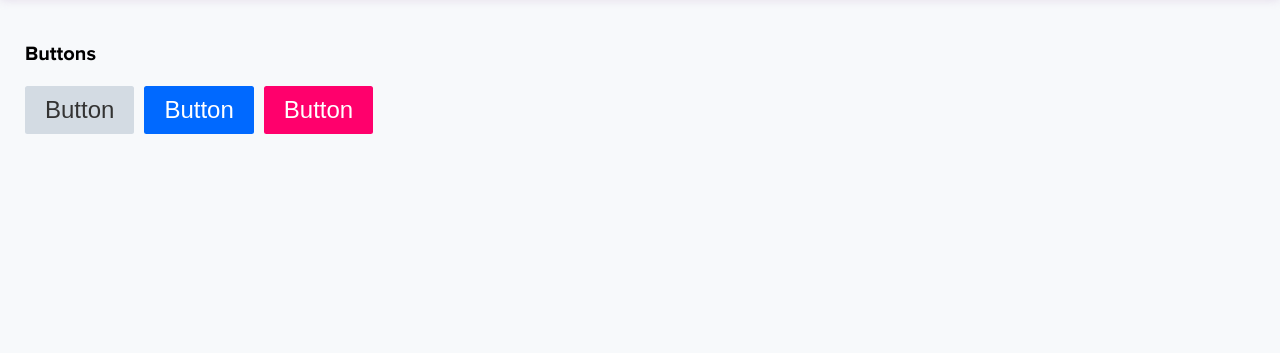
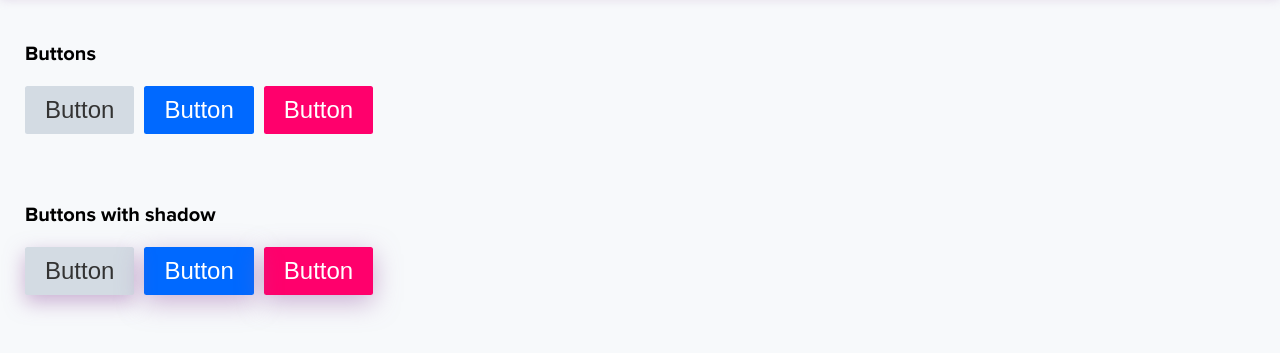
Before and after one commit to Fedorrychkov/Gradial, a website: page src/index.html in a window 1280 px wide. Shown: the part 117-470 px from the top of the page. Drawn offline with nearby package versions, Linux system fonts and the light colour scheme; files that its build step writes are made by us from their sources.

Commit message:
Add buttons with shadow

```diff
--- a/src/assets/styles/scss/ui/_button.scss
+++ b/src/assets/styles/scss/ui/_button.scss
@@ -12,6 +12,21 @@
     transition: all $animation-fast;
     position: relative;
     border-radius: $offset-mc/2;
+    &:focus {
+        box-shadow: 0 7px 15px 0 rgba(157, 104, 172, 0.5);
+    }
+    &--shadow {
+        box-shadow: 0 7px 20px 0 rgba(157, 104, 172, 0.5);
+        &:active {
+            box-shadow: none;
+        }
+        &:hover {
+            box-shadow: 0 7px 26px 0 rgba(157, 104, 172, 0.5);
+        }
+        &:focus {
+            box-shadow: 0 1px 5px 0 rgba(157, 104, 172, 0.2);
+        }
+    }
     &::before {
         content: '';
         position: absolute;
@@ -43,6 +58,18 @@
     }
     &-blue {
         color: $white-color;
+        &.button--shadow {
+            box-shadow: 0 7px 26px 0 rgba(157, 104, 172, 0.5);
+            &:hover {
+                box-shadow: 0 7px 26px 0 rgba(157, 104, 172, 0.5);
+            }
+            &:active {
+                box-shadow: none;
+            }
+            &:focus {
+                box-shadow: 0 1px 5px 0 rgba(157, 104, 172, 0.2);
+            }
+        }
         &::before {
             background-color: $focus-color;
         }
@@ -52,6 +79,18 @@
     }
     &-red {
         color: $white-color;
+        &.button--shadow {
+            box-shadow: 0 7px 26px 0 rgba(157, 104, 172, 0.5);
+            &:hover {
+                box-shadow: 0 7px 26px 0 rgba(157, 104, 172, 0.5);
+            }
+            &:active {
+                box-shadow: none;
+            }
+            &:focus {
+                box-shadow: 0 1px 5px 0 rgba(157, 104, 172, 0.2);
+            }
+        }
         &::before {
             background-color: $important-color;
         }
--- a/src/index.html
+++ b/src/index.html
@@ -13,6 +13,14 @@
                     //= partials/components/button/_button-red.html
                 </div>
             </section>
+            <section class="section wrapper">
+                <h3 class="section-title">Buttons with shadow</h3>
+                <div class="buttons section__body">
+                    //= partials/components/button-shadow/_button.html
+                    //= partials/components/button-shadow/_button-blue.html
+                    //= partials/components/button-shadow/_button-red.html
+                </div>
+            </section>
         </main>
         //= partials/templates/_footer.html
     </div>
--- /dev/null
+++ b/src/partials/components/button-shadow/_button-blue.html
@@ -0,0 +1 @@
+<button class="button button-blue button--shadow font-size--md">Button</button>
--- /dev/null
+++ b/src/partials/components/button-shadow/_button-red.html
@@ -0,0 +1 @@
+<button class="button button-red button--shadow  font-size--md">Button</button>
--- /dev/null
+++ b/src/partials/components/button-shadow/_button.html
@@ -0,0 +1 @@
+<button class="button button--shadow font-size--md">Button</button>
```
Also changed, not shown: build/assets/css/main.css, build/index.html, build/partials/components/button-shadow/_button-blue.html (added), build/partials/components/button-shadow/_button-red.html (added), build/partials/components/button-shadow/_button.html (added).
